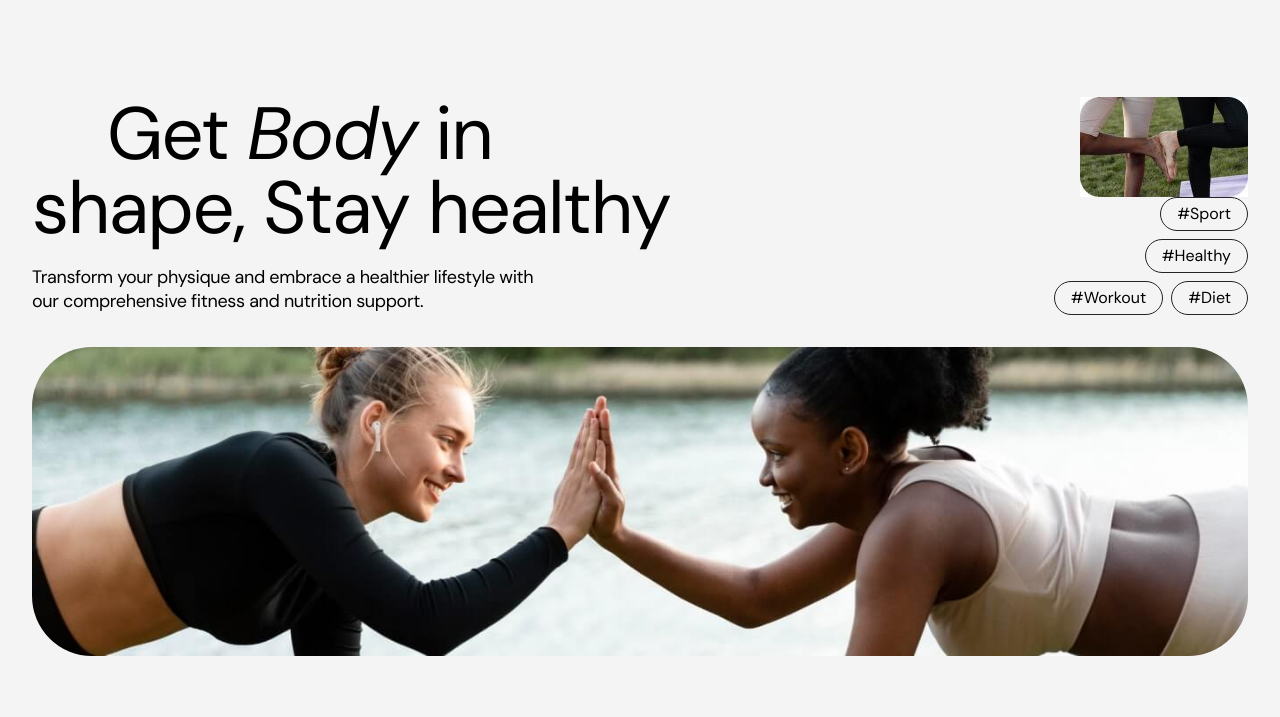
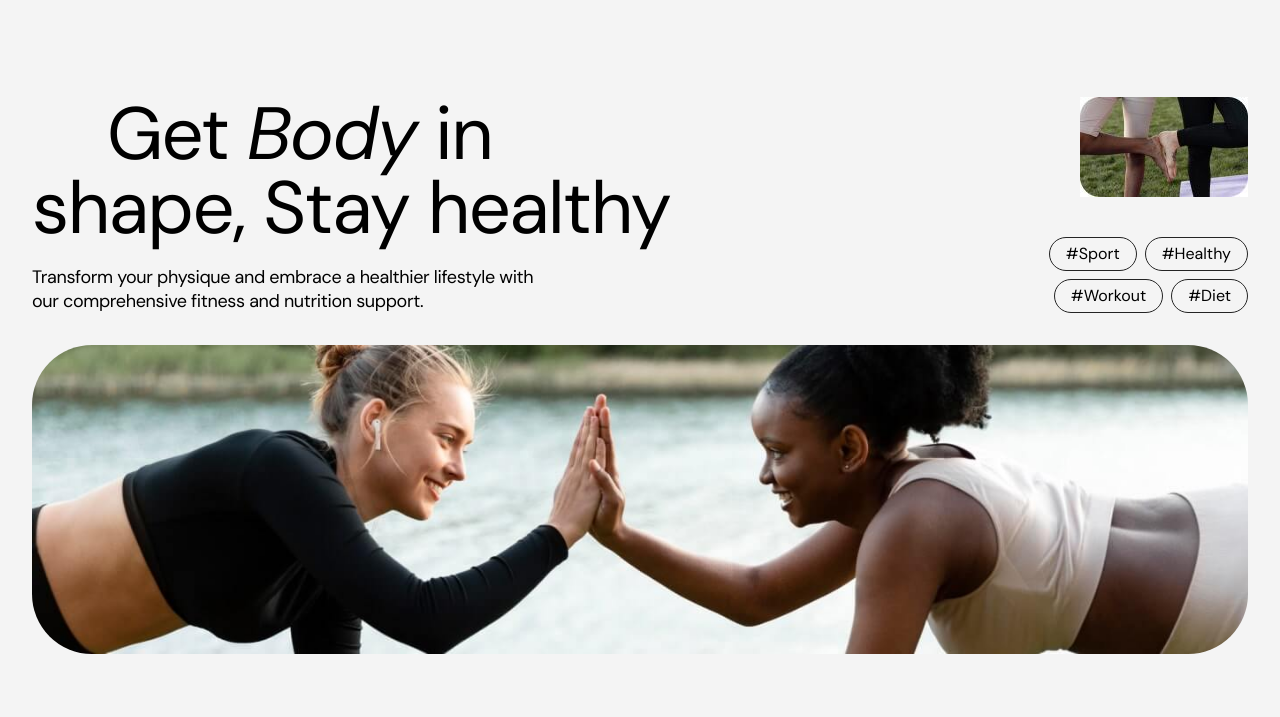
Before and after one commit to Bignichok/your_energy_vanilla_js, a website built with Vite: page src/index.html in a window 1280 px wide. Shown: the part 83-800 px from the top of the page. Built offline with nearby package versions, Linux system fonts and the light colour scheme; no server answers.

Commit message:
fix desktop tags

```diff
--- a/src/css/hero.css
+++ b/src/css/hero.css
@@ -136,7 +136,7 @@
         display: flex;
         flex-wrap: wrap;
         justify-content: flex-end;
-        width: 198px;
+        width: 202px;
         visibility: visible;
     }
 }
```
